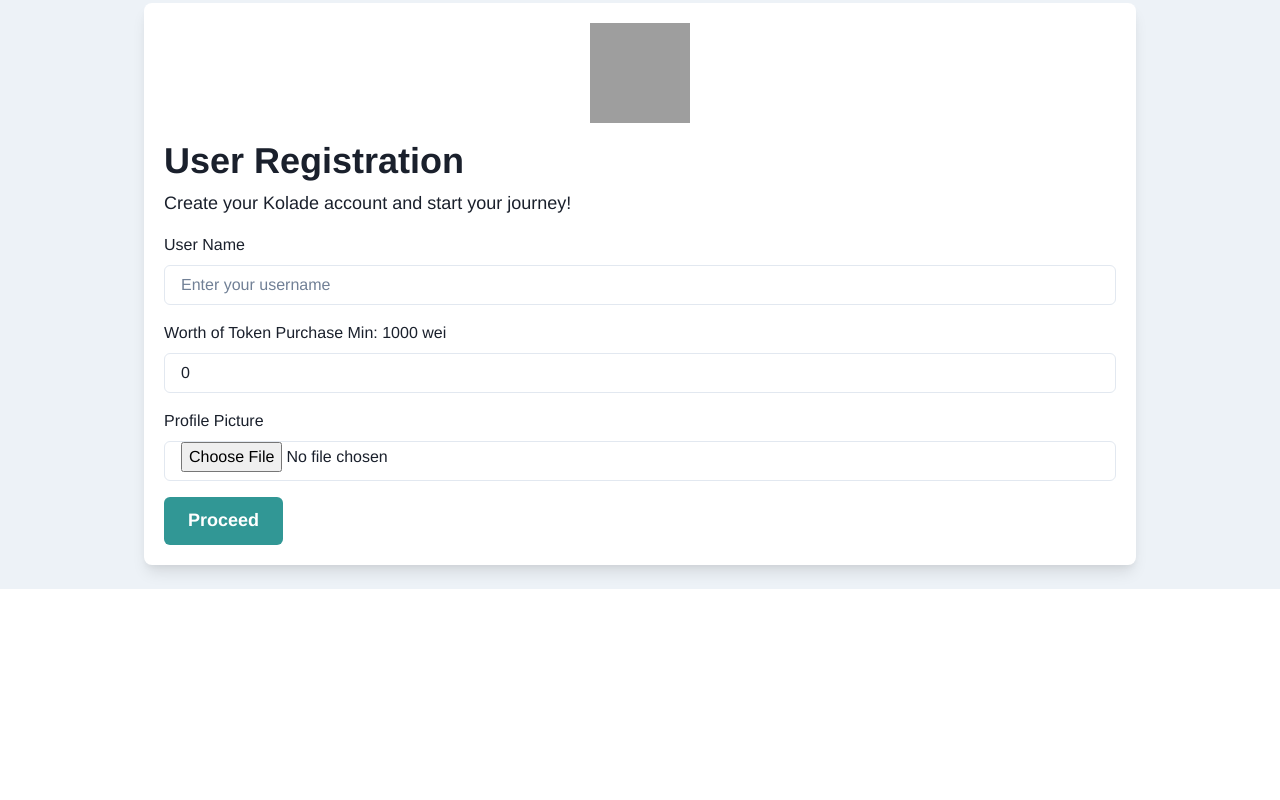
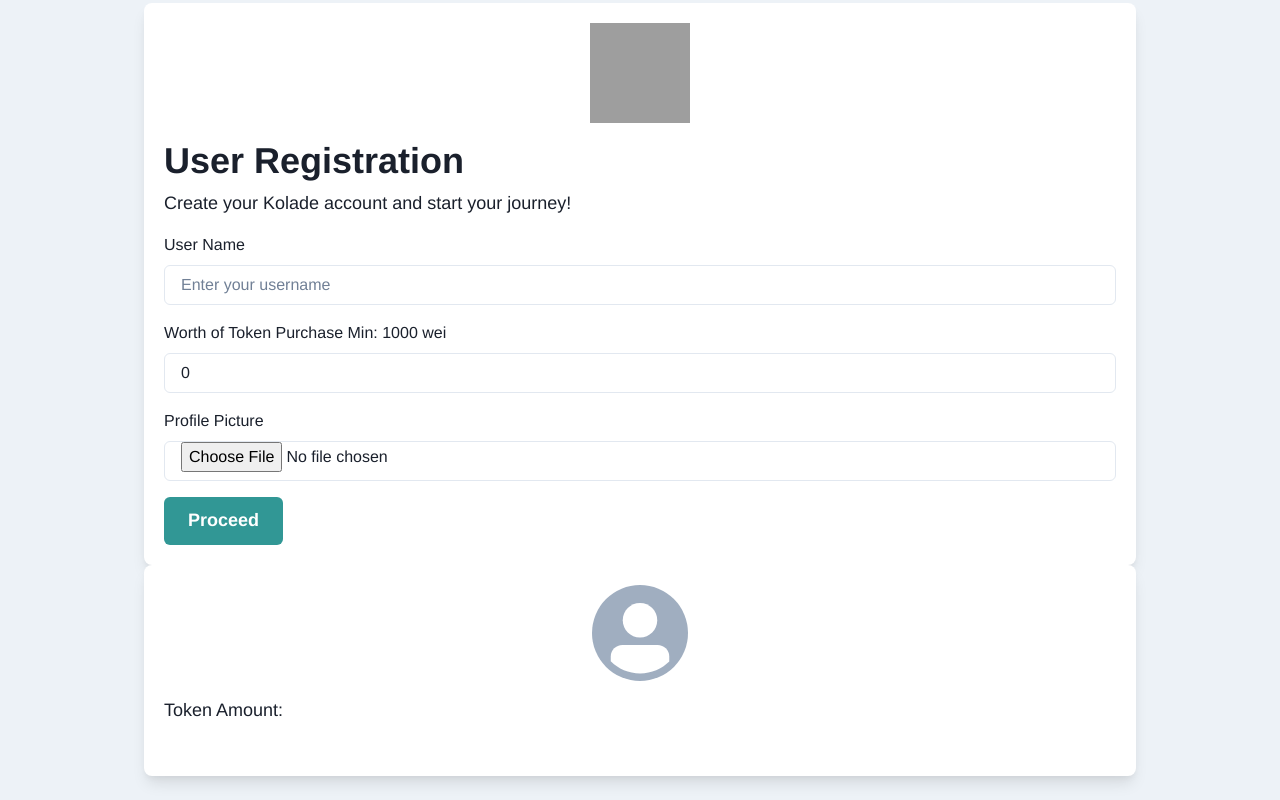
Before and after one commit to kolexstrings/kolade, a Next.js app in the folder client/: page / in a window 1280 px wide. Shown: the part 821-1621 px from the top of the page. Before the commit the page ends 1410 px from the top, so only its background shows below. Built offline with nearby package versions, Linux system fonts and the light colour scheme; grey boxes are pictures that could not be loaded.

Commit message:
feat: user-profile-page created

```diff
--- a/client/src/components/UserProfile.jsx
+++ b/client/src/components/UserProfile.jsx
@@ -0,0 +1,26 @@
+import React from 'react';
+import {
+  Box,
+  Avatar,
+  Text,
+  Center,
+  Heading,
+} from '@chakra-ui/react';
+
+const UserProfile = ({ userName, photoURL, tokenAmount }) => {
+  return (
+    <Box p={5} bg="white" rounded="lg" shadow="lg">
+      <Center>
+        <Avatar size="xl" name={userName} src={photoURL} />
+      </Center>
+      <Heading as="h1" size="xl" mt={4} mb={2}>
+        {userName}
+      </Heading>
+      <Text fontSize="lg" mb={8}>
+        Token Amount: {tokenAmount}
+      </Text>
+    </Box>
+  );
+};
+
+export default UserProfile;
--- a/client/src/pages/index.js
+++ b/client/src/pages/index.js
@@ -1,6 +1,7 @@
 import React from 'react';
 import WelcomePage from '@/components/WelcomePage';
 import UserRegistration from '@/components/UserRegistration';
+import UserProfile from '@/components/UserProfile';
 
 const HomePage = () => {
 
@@ -8,6 +9,7 @@ const HomePage = () => {
         <>
             <WelcomePage />
             <UserRegistration />
+            <UserProfile />
         </>
 
     )
```
